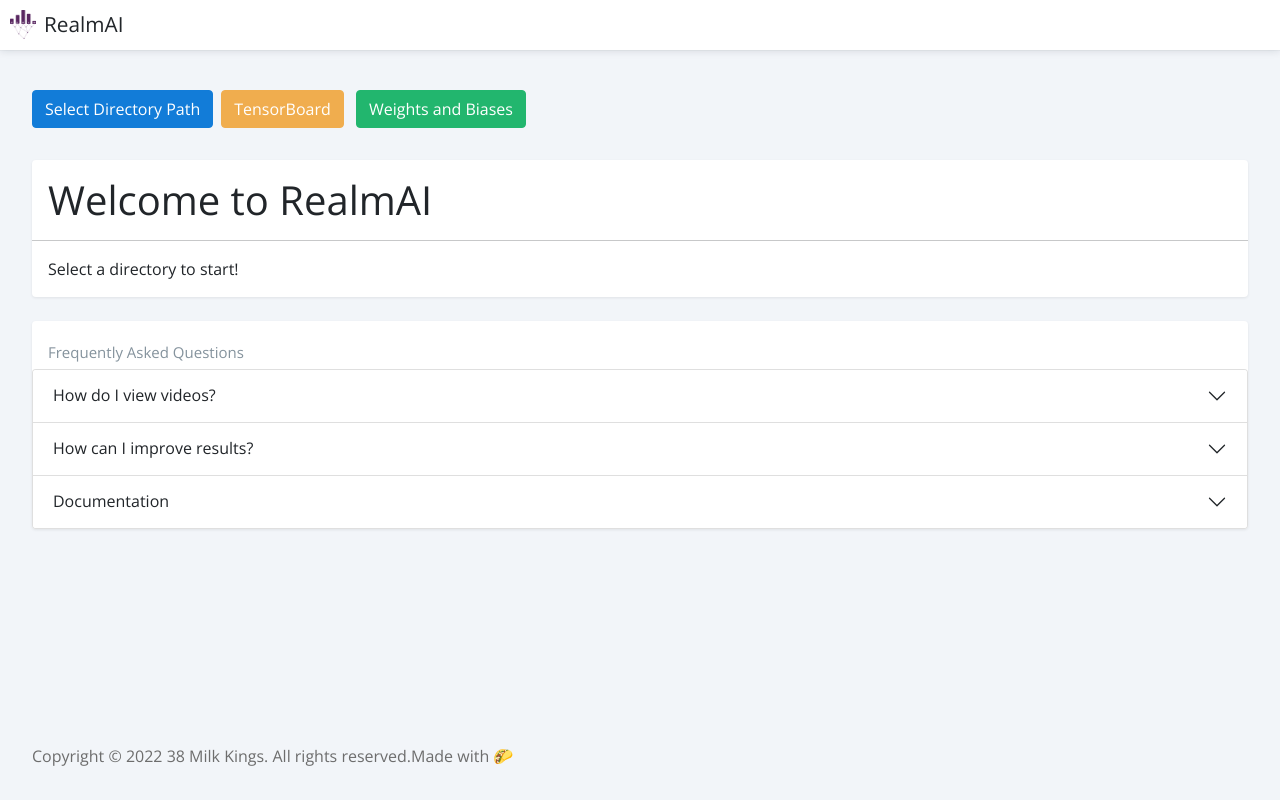
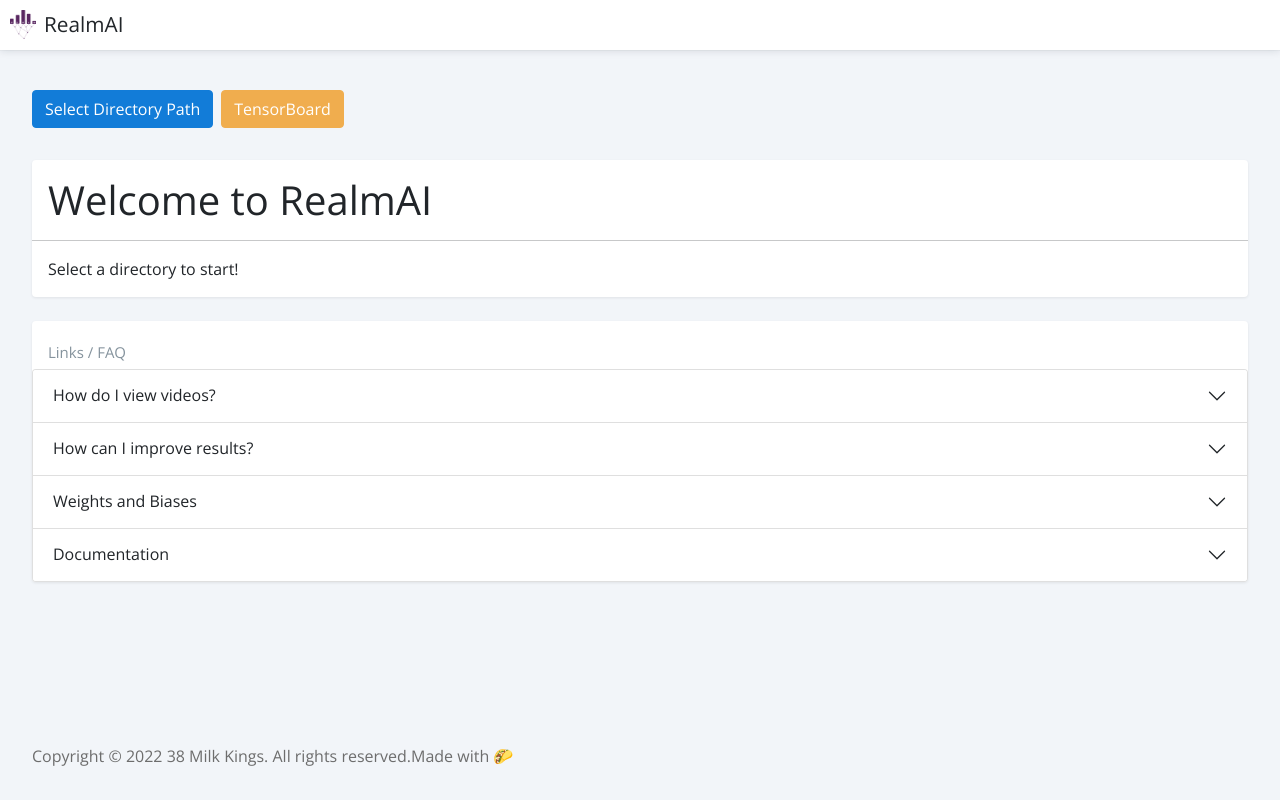
Before and after one commit to realm-ai-project/Reporting-Subsystem, a React (Create React App) app: page /#/display in a window 1280 px wide. Built offline with nearby package versions, Linux system fonts and the light colour scheme.

Commit message:
frontend: recently selected directories, popup notifications

```diff
--- a/src/views/pages/DisplayPage.js
+++ b/src/views/pages/DisplayPage.js
@@ -3,6 +3,7 @@ import 'react-responsive-carousel/lib/styles/carousel.min.css';
 import { Carousel } from 'react-responsive-carousel';
 import classnames from 'classnames';
 import {
+  UncontrolledAlert,
   Alert,
   Breadcrumb,
   BreadcrumbItem,
@@ -68,7 +69,7 @@ class DisplayPage extends Component {
       directoryErrorVisible: false,
       directoryError: '',
       activeTab: '1',
-      progress: 40,
+      progress: 30,
       params: {
         range_type: 'top',
         percentage: 0.01,
@@ -125,6 +126,7 @@ class DisplayPage extends Component {
 
   updatePercentage(event) {
     this.setState({ progress: event.target.value });
+    console.log(event.target.value);
   }
 
   // check if heatmap is already created and in list, if it does return the index, otherwise return -1
@@ -311,6 +313,12 @@ class DisplayPage extends Component {
       if (responseValidDirectoryJSON.isDirectory == false) {
         // show error popup
         this.setState({ directoryErrorVisible: true, directoryError: responseValidDirectoryJSON.error });
+        this.setState(prevState => ({
+          modal: !prevState.modal,
+          isDirectorySelected: false,
+        }));
+        console.log(this.state.isDirectorySelected);
+        return;
       } else {
         oldState.directoryErrorVisible = false;
         oldState.directoryError = '';
@@ -352,17 +360,17 @@ class DisplayPage extends Component {
         });
         this.setState(oldState);
       }
+      if (this.state.tempFilePath != null) {
+        this.setState(prevState => ({
+          isDirectorySelected: true,
+        }));
+      }
     } else {
-      this.setState({ tempFilePath: this.state.params.file_path });
+      this.setState({ isDirectorySelected: false });
     }
     this.setState(prevState => ({
       modal: !prevState.modal,
     }));
-    if (this.state.tempFilePath != null) {
-      this.setState(prevState => ({
-        isDirectorySelected: true,
-      }));
-    }
   }
 
   // function to toggle modal state
@@ -418,13 +426,8 @@ class DisplayPage extends Component {
               onClick={this.onClickTenserboardButton}
               disabled={this.state.loadingTenserboard}
             >
-              {this.state.loadingTenserboard && <i class="fa fa-circle-o-notch fa-spin fa-lg fa-fw"></i>}
+              {this.state.loadingTenserboard && <i class="fa fa-circle-o-notch fa-spin fa-lg fa-fw" />}
               TensorBoard
-            </Button>{' '}
-          </a>
-          <a target="_blank" href="https://wandb.ai/site" style={{ textDecoration: 'none' }}>
-            <Button color="success" className="my-2">
-              Weights and Biases
             </Button>{' '}
           </a>
           <Modal isOpen={this.state.modal} toggle={this.toggle}>
@@ -453,6 +456,7 @@ class DisplayPage extends Component {
                         color="primary"
                         outline
                         onClick={() => this.fillInPathWithSelectedRecentDirectory(directory)}
+                        style={{ width: '400px', overflow: 'hidden', wordWrap: 'break-word' }}
                       >
                         {directory}
                       </Button>
@@ -471,7 +475,7 @@ class DisplayPage extends Component {
             </ModalFooter>
           </Modal>
         </div>
-        <Alert color="danger" isOpen={this.state.directoryErrorVisible} toggle={this.dismissDirectoryError}>
+        <Alert color="danger" isOpen={this.state.directoryErrorVisible}>
           {this.state.directoryError}, please input a valid directory.
         </Alert>
         {directorySelected}
@@ -537,7 +541,7 @@ class DisplayPage extends Component {
             <TabPane tabId="1">
               <Col md={3}>
                 <Button onClick={this.apiHandler} disabled={this.state.loadingNaiveHeatmap}>
-                  {this.state.loadingNaiveHeatmap && <i class="fa fa-circle-o-notch fa-spin fa-lg fa-fw"></i>}
+                  {this.state.loadingNaiveHeatmap && <i class="fa fa-circle-o-notch fa-spin fa-lg fa-fw" />}
                   Generate Heatmap
                 </Button>
               </Col>
@@ -618,7 +622,7 @@ class DisplayPage extends Component {
                   </Col>
                 </Row>
                 <Button onClick={this.apiHandler} disabled={this.state.loadingByRewardHeatmap}>
-                  {this.state.loadingByRewardHeatmap && <i class="fa fa-circle-o-notch fa-spin fa-lg fa-fw"></i>}
+                  {this.state.loadingByRewardHeatmap && <i class="fa fa-circle-o-notch fa-spin fa-lg fa-fw" />}
                   Generate Heatmap
                 </Button>
               </Form>
@@ -683,7 +687,7 @@ class DisplayPage extends Component {
                   </Col>
                 </Row>
                 <Button onClick={this.apiHandler} disabled={this.state.loadingByEpisodeLengthHeatmap}>
-                  {this.state.loadingByEpisodeLengthHeatmap && <i class="fa fa-circle-o-notch fa-spin fa-lg fa-fw"></i>}
+                  {this.state.loadingByEpisodeLengthHeatmap && <i class="fa fa-circle-o-notch fa-spin fa-lg fa-fw" />}
                   Generate Heatmap
                 </Button>
               </Form>
@@ -711,7 +715,7 @@ class DisplayPage extends Component {
             <TabPane tabId="4">
               <Col md={3}>
                 <Button onClick={this.apiHandler} disabled={this.state.loadingByLastPositionHeatmap}>
-                  {this.state.loadingByLastPositionHeatmap && <i class="fa fa-circle-o-notch fa-spin fa-lg fa-fw"></i>}
+                  {this.state.loadingByLastPositionHeatmap && <i class="fa fa-circle-o-notch fa-spin fa-lg fa-fw" />}
                   Generate Heatmap
                 </Button>
               </Col>
@@ -773,7 +777,7 @@ class DisplayPage extends Component {
         )}
         <div>
           <Card>
-            <CardHeader className="my-1">Frequently Asked Questions</CardHeader>
+            <CardHeader className="my-1">Links / FAQ</CardHeader>
             <Accordion>
               <Accordion.Item eventKey="0">
                 <Accordion.Header>How do I view videos?</Accordion.Header>
@@ -789,6 +793,12 @@ class DisplayPage extends Component {
                 </Accordion.Body>
               </Accordion.Item>
               <Accordion.Item eventKey="2">
+                <Accordion.Header>Weights and Biases</Accordion.Header>
+                <Accordion.Body>
+                  <a href="https://wandb.ai/site">Weights and Biases</a>
+                </Accordion.Body>
+              </Accordion.Item>
+              <Accordion.Item eventKey="3">
                 <Accordion.Header>Documentation</Accordion.Header>
                 <Accordion.Body>
                   Visit our <a href="https://realm-ai-project.github.io/documentation">Documentation Site</a>.
```
